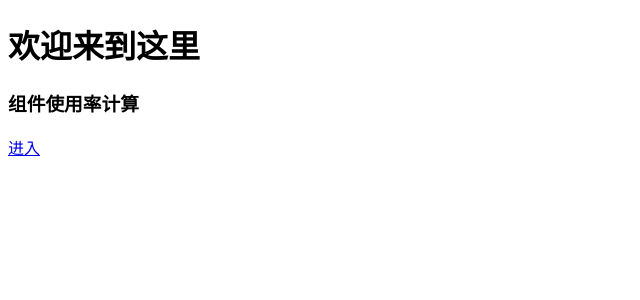
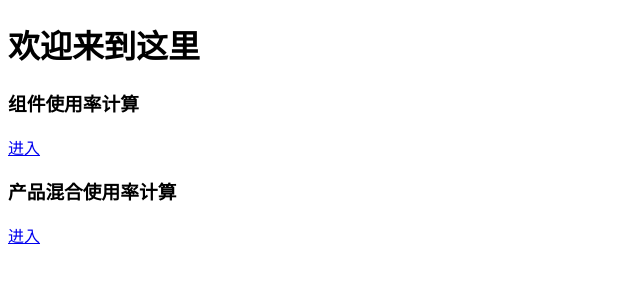
Before and after one commit to liangxuCHEN/linshi_web, a Django app: template myApi/templates/index.html in a window 1280 px wide. Shown: the top 300 px of the page, without its empty margins (0-640 px from the left). Run offline with Django 3.2, Linux system fonts and the light colour scheme; the template is opened without the code that fills it, so the values that code supplies are empty.

Commit message:
index menu

```diff
--- a/myApi/templates/index.html
+++ b/myApi/templates/index.html
@@ -9,7 +9,14 @@
     <div class="thumbnail">
       <div class="caption">
         <h3>组件使用率计算</h3>
-        <p><a href="{% url 'single_use_rate' %}">进入</a></p>
+        <p><a href="{% url 'single_use_rate_demo' %}">进入</a></p>
+      </div>
+    </div>
+    <div class="col-sm-6 col-md-3" >
+      <div class="thumbnail">
+      <div class="caption">
+        <h3>产品混合使用率计算</h3>
+        <p><a href="{% url 'product_use_rate_demo' %}">进入</a></p>
       </div>
     </div>
   </div>
```
